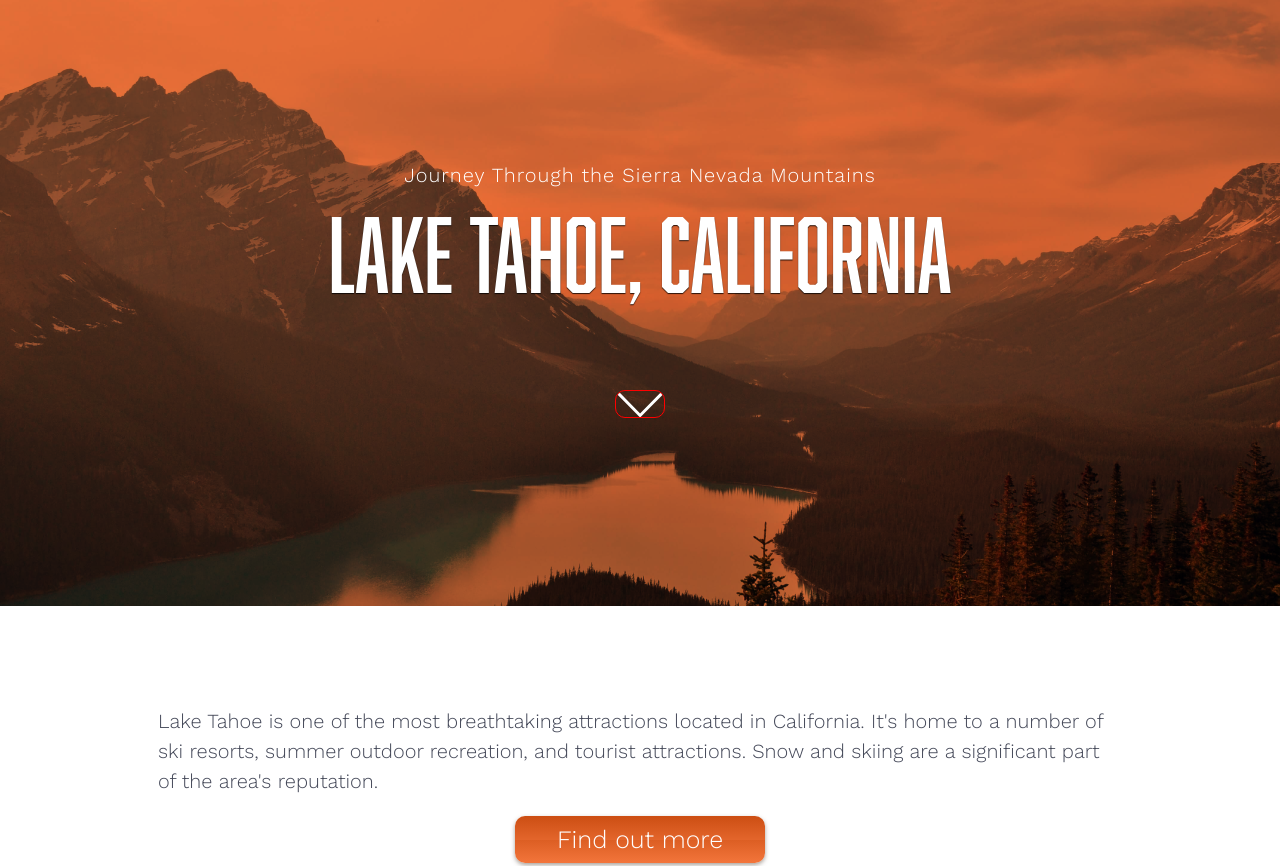
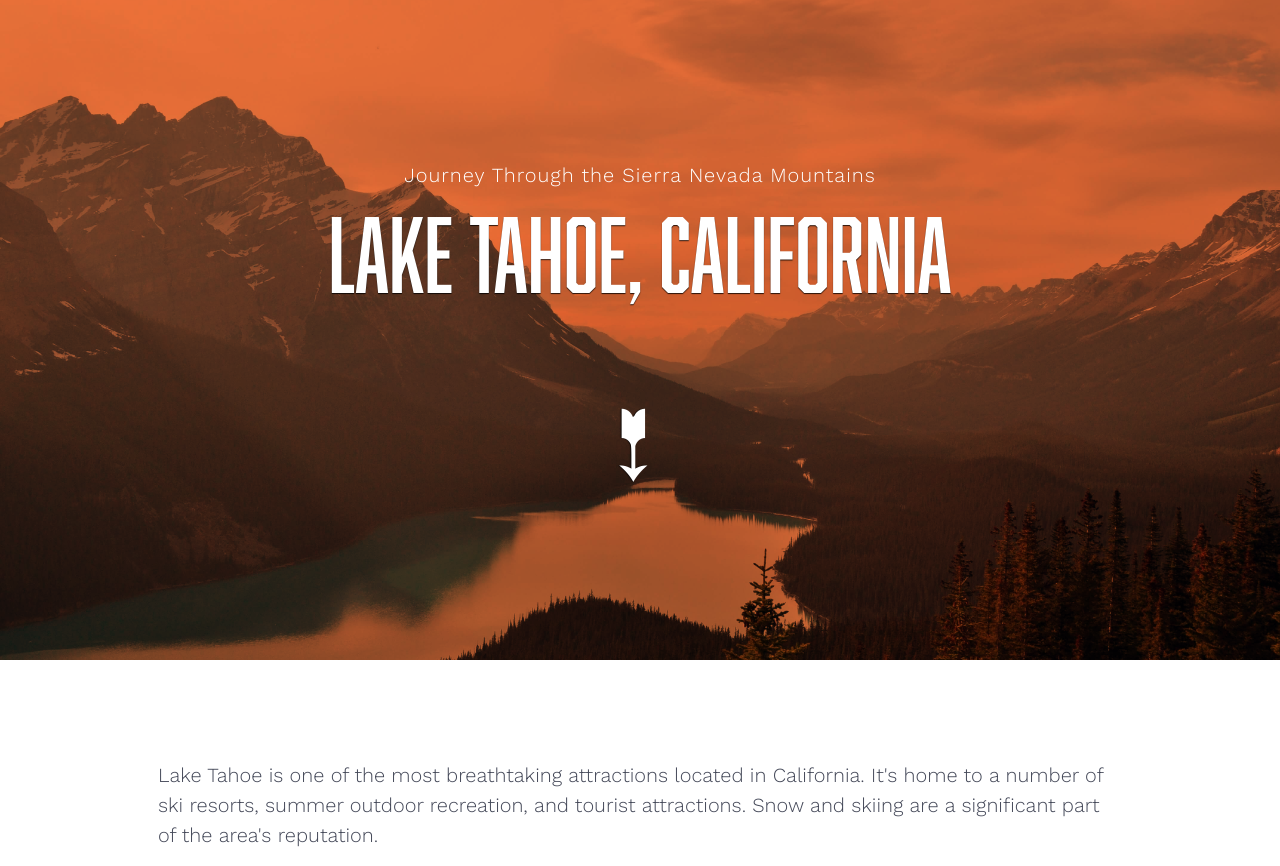
Before and after one commit to anwarmontasir/enhancing-design-with-css, a plain HTML site: page index.html in a window 1280 px wide. Shown: the top 866 px of the page. Drawn offline with nearby package versions, Linux system fonts and the light colour scheme.

Commit message:
add :after pseudo-class

```diff
--- a/css/style.css
+++ b/css/style.css
@@ -19,7 +19,7 @@ html {
 }
 
 body {
-  color: #454959  ;
+  color: #454959;
   margin: 0;
   font: 300 1em/1.5 'Work Sans', sans-serif;
 }
@@ -87,9 +87,12 @@ header {
   margin-bottom: .5rem;
   letter-spacing: .05rem;
 }
-.arrow {
-  width: 2.5rem;
-  margin-top: 5vh;
+h1:after {
+  /* https://www.toptal.com/designers/htmlarrows/arrows/ */
+  content: "\27B8";
+  display: block;
+  margin-top: 10vh;
+  transform: rotate(90deg);
 }
 
 section {
@@ -145,7 +148,6 @@ footer {
   }
   .arrow {
     margin-top: 10vh;
-    border: 1px solid red;
   }
   .column {
     width: 48%;
--- a/index.html
+++ b/index.html
@@ -12,7 +12,6 @@
     <header id="top">
         <span class="title">Journey Through the Sierra Nevada Mountains</span>
         <h1>Lake Tahoe, California</h1>
-        <img class="arrow" src="img/arrow.svg" alt="Down arrow">
     </header>
 
     <main>
```
